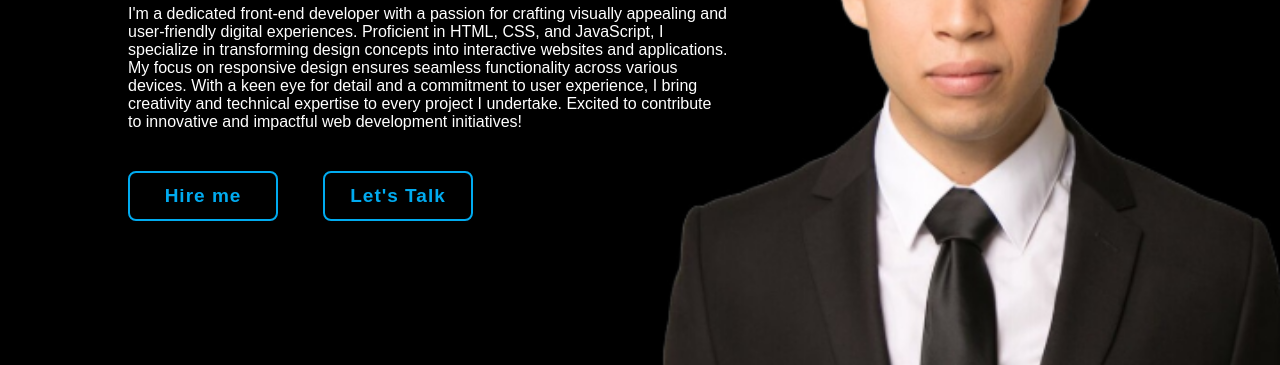
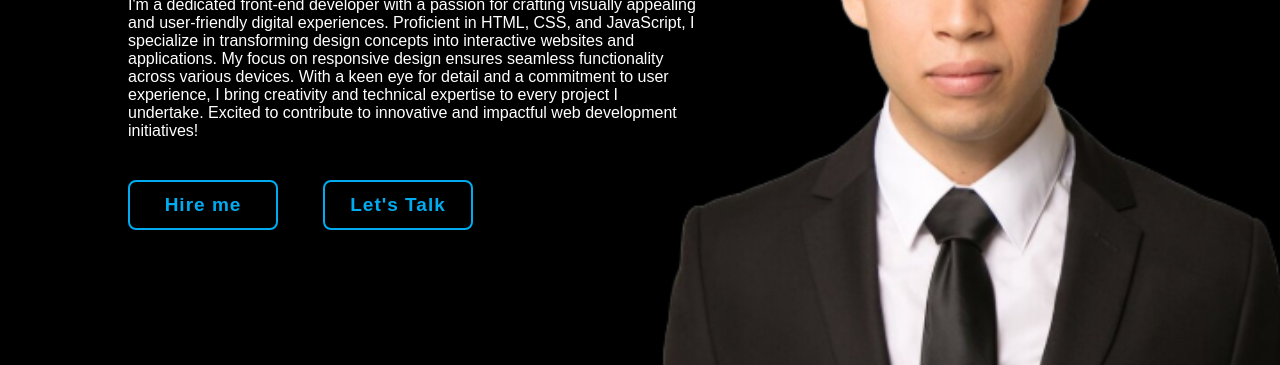
Before and after one commit to renegirresse/developer-website, a plain HTML site: page index.html in a window 1280 px wide. Shown: the part 349-714 px from the top of the page. Drawn offline with nearby package versions, Linux system fonts and the light colour scheme; a web font is replaced by a local one.

Commit message:
first project

```diff
--- a/style.css
+++ b/style.css
@@ -61,7 +61,7 @@ body {
     padding: 0 10%;
   }
   .home-content {
-    max-width: 600px;
+    max-width: 570px;
     color: white;
   }
   .home-content h1 {
@@ -70,6 +70,7 @@ body {
     font-weight: 700;
     line-height: 1.2;
     color: white;
+
   }
   .home-content h1::before {
     content: '';
```
